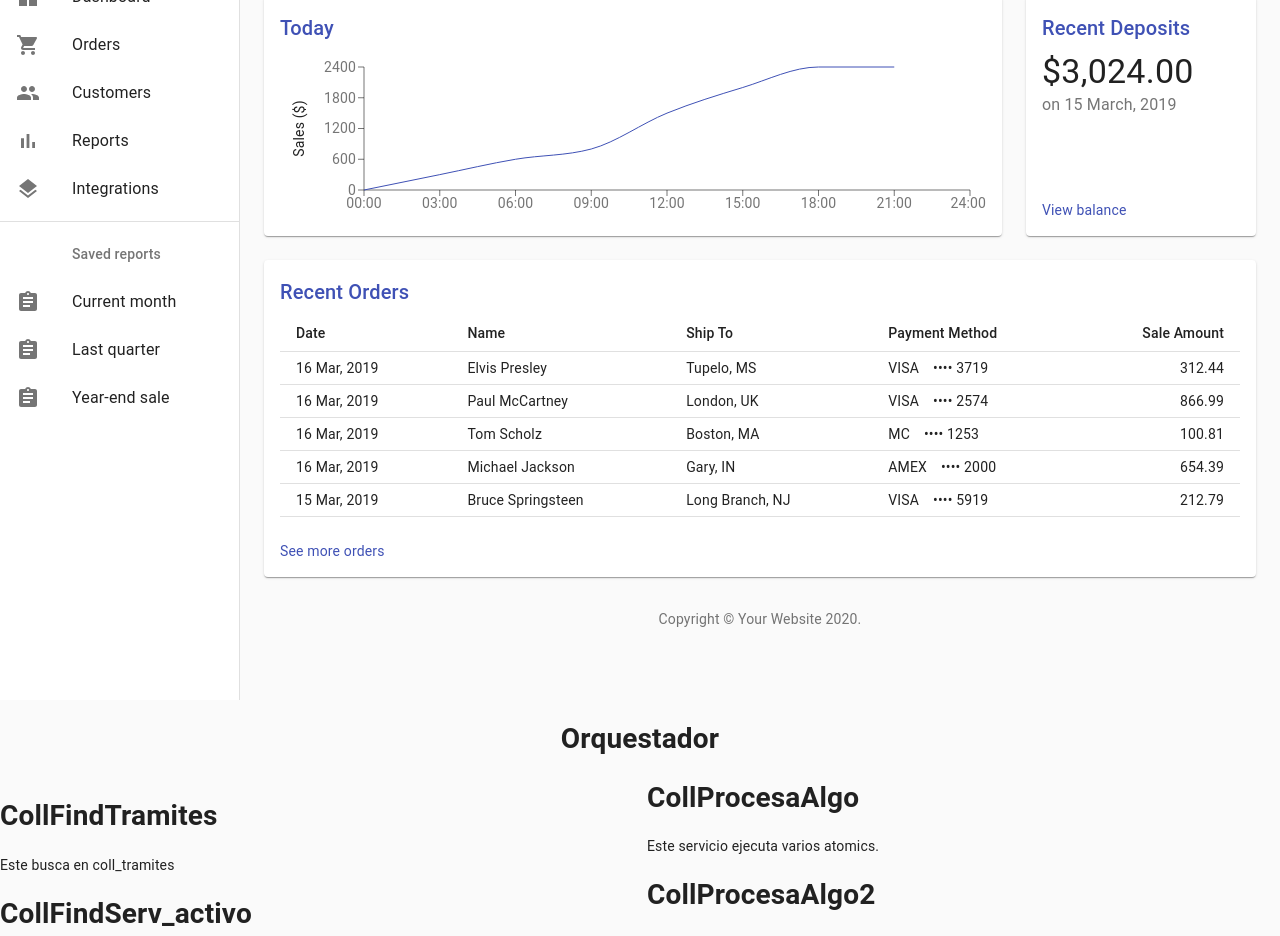
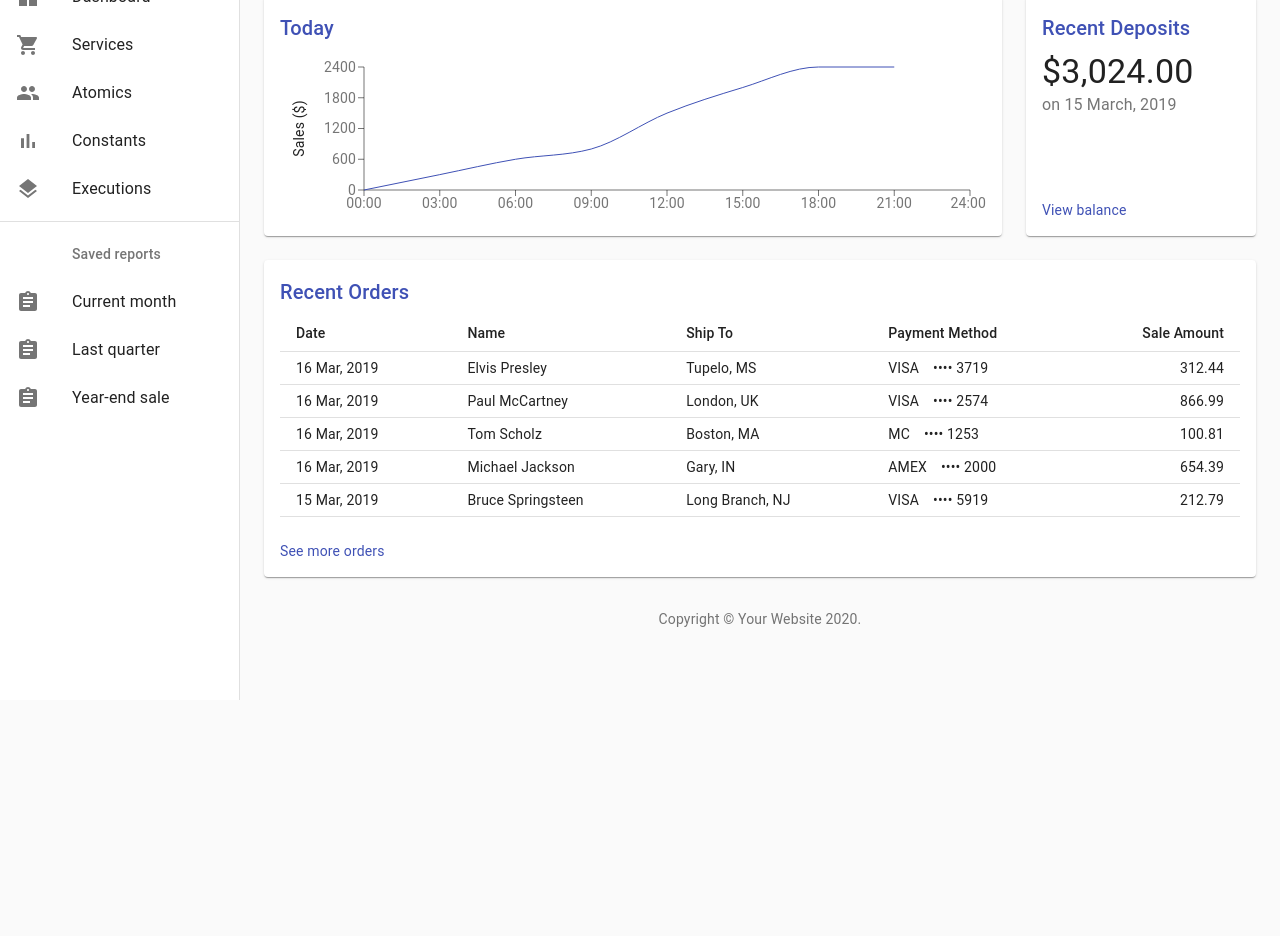
Before and after one commit to SebastianRod/React, a React (Create React App) app in the folder orch_front/: page / in a window 1280 px wide. Shown: the part 100-1036 px from the top of the page. After the commit the page ends 800 px from the top, so only its background shows below. Built offline with nearby package versions, Linux system fonts and the light colour scheme.

Commit message:
Dashboard list -changes

```diff
--- a/orch_front/src/App.js
+++ b/orch_front/src/App.js
@@ -21,15 +21,6 @@ class App extends React.Component {
     return(
       <div>
         <Dashboard/>
-        <Title className="Titulo"/>
-        <div className="Contenedor">
-          <div>
-            <Atomics atomics = {this.state.atomics}/>
-          </div>
-          <div>
-            <Services services = {this.state.services}/>
-          </div>
-        </div>
       </div>
     );
   }
--- a/orch_front/src/components/front_v2/listItems.js
+++ b/orch_front/src/components/front_v2/listItems.js
@@ -22,25 +22,25 @@ export const mainListItems = (
       <ListItemIcon>
         <ShoppingCartIcon />
       </ListItemIcon>
-      <ListItemText primary="Orders" />
+      <ListItemText primary="Services" />
     </ListItem>
     <ListItem button>
       <ListItemIcon>
         <PeopleIcon />
       </ListItemIcon>
-      <ListItemText primary="Customers" />
+      <ListItemText primary="Atomics" />
     </ListItem>
     <ListItem button>
       <ListItemIcon>
         <BarChartIcon />
       </ListItemIcon>
-      <ListItemText primary="Reports" />
+      <ListItemText primary="Constants" />
     </ListItem>
     <ListItem button>
       <ListItemIcon>
         <LayersIcon />
       </ListItemIcon>
-      <ListItemText primary="Integrations" />
+      <ListItemText primary="Executions" />
     </ListItem>
   </div>
 );
```
